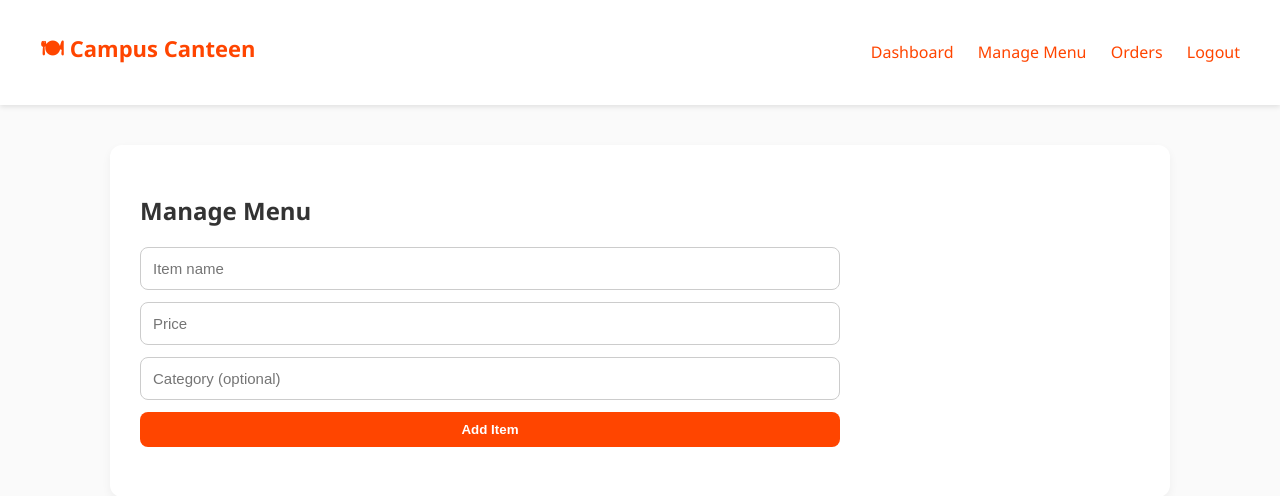
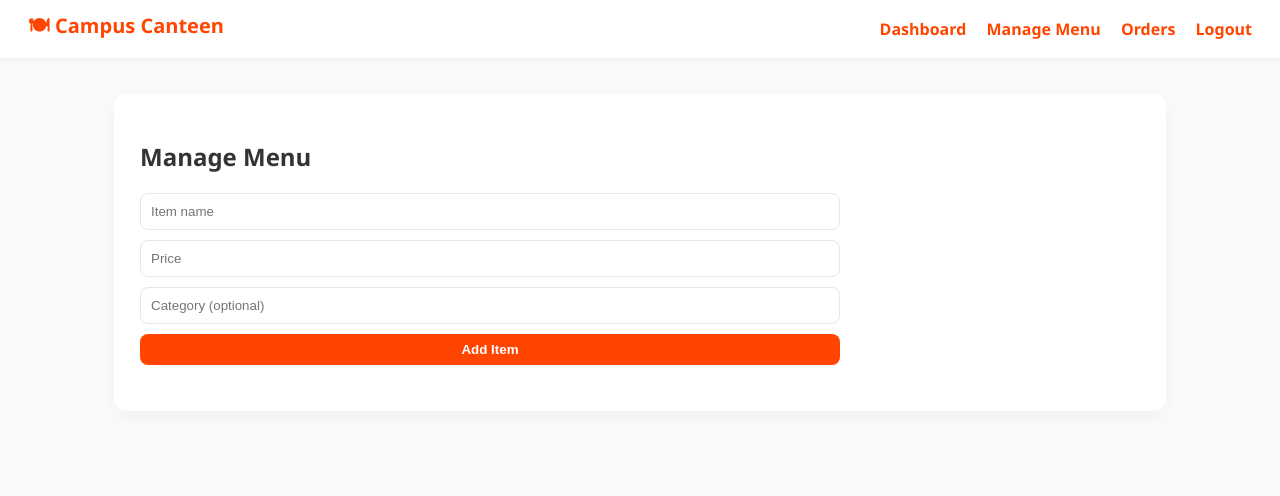
Before and after one commit to Nikhil0327/kitsw-canteen-ordering-system, a Flask app: page /owner/menu in a window 1280 px wide. Shown: the top 496 px of the page. Run offline with Flask 3, Linux system fonts and the light colour scheme; a user stored in the database is signed in; parts of the project's set-up code (start-up, migrations or seed data) failed here and were passed over.

Commit message:
style.css

```diff
--- a/canteen-project/static/style.css
+++ b/canteen-project/static/style.css
@@ -6,140 +6,61 @@ body {
   padding: 0;
   color: #333;
 }
+a { text-decoration:none; color:#ff4500; transition:0.2s;}
+a:hover { color:#e63900;}
 
-a {
-  text-decoration: none;
-  color: #ff4500;
-  transition: 0.3s;
+/* Navbar */
+.navbar {
+  background:#fff;
+  padding:12px 28px;
+  display:flex;
+  justify-content:space-between;
+  align-items:center;
+  box-shadow:0 2px 6px rgba(0,0,0,0.06);
+  position:sticky; top:0; z-index:1000;
 }
-a:hover {
-  color: #e63900;
+.navbar h1 { color:#ff4500; margin:0; font-size:20px; }
+.navbar a { margin-left:16px; font-weight:600; }
+
+/* Container */
+.container { max-width:1000px; margin:36px auto; background:#fff; padding:26px; border-radius:12px; box-shadow:0 6px 18px rgba(0,0,0,0.04); }
+
+/* Buttons */
+.btn { display:inline-block; padding:8px 14px; border-radius:8px; font-weight:600; cursor:pointer; border:none; }
+.btn-primary { background:#ff4500; color:#fff;}
+.btn-primary:hover { background:#e63900; }
+.btn-secondary { background:#eee; color:#333; }
+.btn-secondary:hover { background:#ddd; }
+
+/* Landing */
+.landing-container { display:flex; justify-content:center; align-items:center; height:60vh; text-align:center; }
+.landing-content h1 { color:#ff4500; font-size:34px; margin-bottom:8px; }
+.subtitle { color:#555; margin-bottom:18px; }
+
+/* Grid / Cards */
+.menu-grid, .order-list { display:grid; grid-template-columns:repeat(auto-fit, minmax(220px,1fr)); gap:16px; margin-top:12px; }
+.card { background:#fff; border-radius:12px; padding:16px; box-shadow:0 4px 14px rgba(0,0,0,0.04); }
+.card h3 { margin:0 0 8px 0; }
+.price { color:#ff4500; font-weight:700; margin-bottom:8px; }
+.category { color:#777; font-size:13px; }
+
+/* Forms */
+form { display:flex; flex-direction:column; gap:10px; }
+input, select { padding:10px; border-radius:8px; border:1px solid #e6e6e6; outline:none; }
+input:focus, select:focus { border-color:#ff4500; }
+
+/* Auth */
+.auth-container { max-width:420px; margin:6rem auto; padding:22px; border-radius:12px; box-shadow:0 8px 26px rgba(0,0,0,0.06); text-align:center; background:#fff;}
+.switch-text { margin-top:8px; color:#666; }
+
+/* Table */
+table { width:100%; border-collapse:collapse; margin-top:10px; }
+table th, table td { padding:10px; border-bottom:1px solid #eee; text-align:left; }
+table th { background:#fafafa; }
+
+/* responsive tweaks */
+@media (max-width:600px) {
+  .container { margin:20px; padding:16px; }
+  .navbar { padding:10px; }
+  .landing-container { height:50vh; }
 }
-
-/* ----------- Navbar ----------- */
-.navbar {
-  background: #fff;
-  padding: 15px 40px;
-  display: flex;
-  justify-content: space-between;
-  align-items: center;
-  box-shadow: 0 2px 5px rgba(0,0,0,0.1);
-  position: sticky;
-  top: 0;
-  z-index: 1000;
-}
-.navbar h1 {
-  font-size: 22px;
-  font-weight: bold;
-  color: #ff4500;
-}
-.navbar a {
-  margin-left: 20px;
-  font-weight: 500;
-}
-
-/* ----------- Container ----------- */
-.container {
-  max-width: 1000px;
-  margin: 40px auto;
-  background: #fff;
-  padding: 30px;
-  border-radius: 12px;
-  box-shadow: 0 4px 10px rgba(0,0,0,0.05);
-}
-
-/* ----------- Buttons ----------- */
-.btn {
-  display: inline-block;
-  padding: 10px 18px;
-  border-radius: 8px;
-  font-weight: 600;
-  cursor: pointer;
-  border: none;
-  transition: 0.3s;
-}
-.btn-primary {
-  background: #ff4500;
-  color: #fff;
-}
-.btn-primary:hover {
-  background: #e63900;
-}
-.btn-secondary {
-  background: #eee;
-  color: #333;
-}
-.btn-secondary:hover {
-  background: #ddd;
-}
-
-/* ----------- Forms ----------- */
-form {
-  display: flex;
-  flex-direction: column;
-  gap: 12px;
-}
-input, select {
-  padding: 12px;
-  border: 1px solid #ccc;
-  border-radius: 8px;
-  font-size: 15px;
-}
-input:focus, select:focus {
-  border-color: #ff4500;
-  outline: none;
-}
-
-/* ----------- Cards ----------- */
-.card {
-  background: #fff;
-  border-radius: 12px;
-  padding: 20px;
-  box-shadow: 0 3px 8px rgba(0,0,0,0.05);
-  margin-bottom: 20px;
-}
-.card h3 {
-  margin: 0;
-  color: #333;
-}
-.card p {
-  margin: 8px 0;
-  color: #666;
-}
-.price {
-  font-weight: bold;
-  color: #ff4500;
-  font-size: 18px;
-}
-
-/* ----------- Tables ----------- */
-table {
-  width: 100%;
-  border-collapse: collapse;
-  margin-top: 15px;
-}
-table th, table td {
-  padding: 12px;
-  border-bottom: 1px solid #ddd;
-  text-align: left;
-}
-table th {
-  background: #f9f9f9;
-  color: #555;
-}
-
-/* ----------- Auth Pages ----------- */
-.auth-container {
-  max-width: 400px;
-  margin: 5rem auto;
-  background: #fff;
-  padding: 2rem;
-  border-radius: 12px;
-  box-shadow: 0 4px 12px rgba(0,0,0,0.1);
-  text-align: center;
-}
-
-.auth-container h2 {
-  margin-bottom: 1.5rem;
-  color: #ff4500;
-}
```
